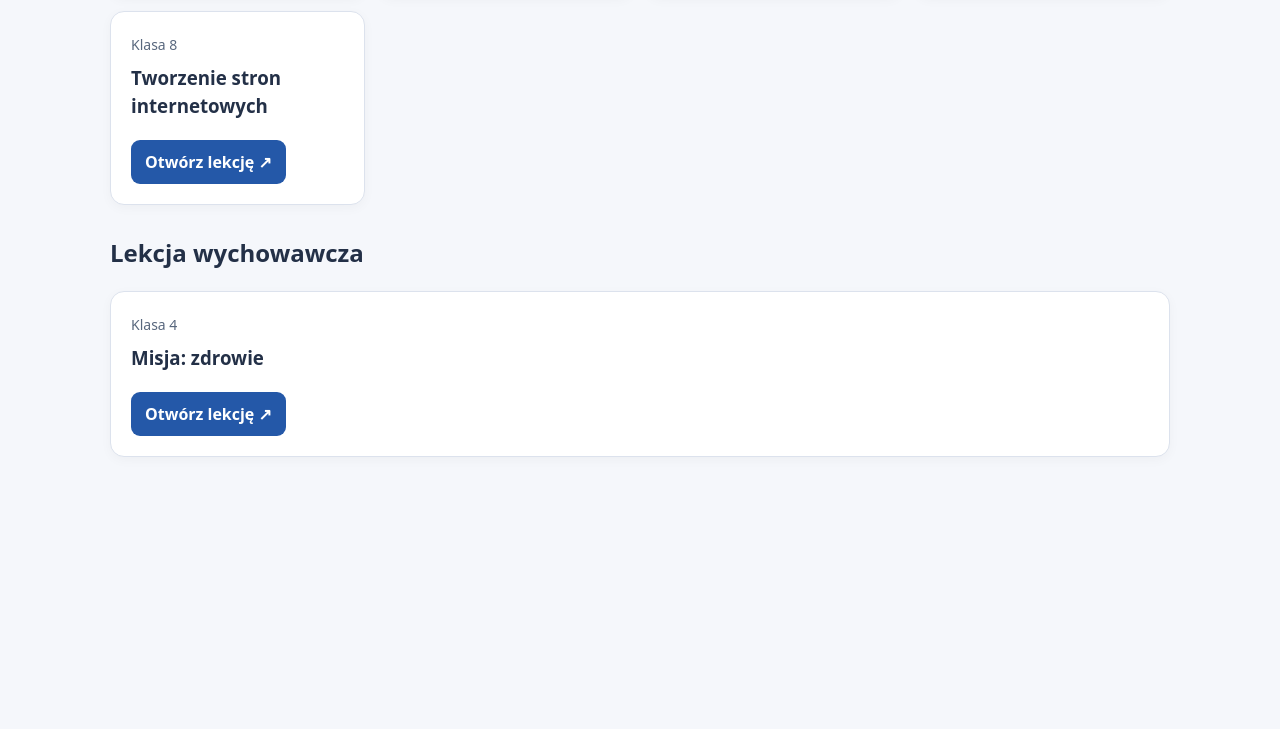
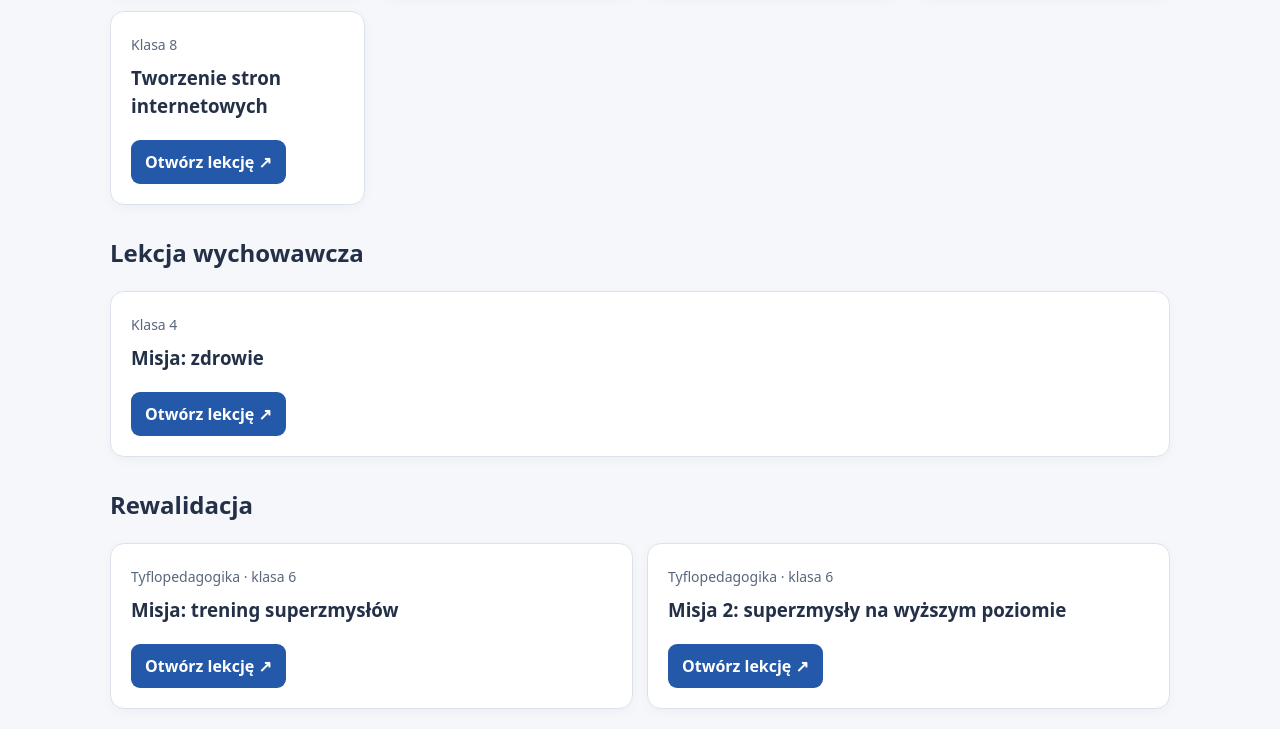
Before and after one commit to kopernikerasmus/francuski-klasa7-jedzenie, a plain HTML site: page katalog.html in a window 1280 px wide. Shown: the part 1257-1986 px from the top of the page. Before the commit the page ends 1734 px from the top, so only its background shows below. Drawn offline with Linux system fonts and the light colour scheme; no server answers.

Commit message:
Add files via upload

```diff
--- a/katalog.html
+++ b/katalog.html
@@ -110,6 +110,14 @@ a:focus-visible{outline:3px solid orange}
 </div>
 </section>
 
+<section>
+<h2>Rewalidacja</h2>
+<div class="grid">
+<article><span>Tyflopedagogika · klasa 6</span><h3>Misja: trening superzmysłów</h3><a href="misja-trening-superzmyslow-tyflopedagogika-klasa6.html" target="_blank" rel="noopener">Otwórz lekcję ↗</a></article>
+<article><span>Tyflopedagogika · klasa 6</span><h3>Misja 2: superzmysły na wyższym poziomie</h3><a href="misja-2-superzmysly-zaawansowana-klasa6.html" target="_blank" rel="noopener">Otwórz lekcję ↗</a></article>
+</div>
+</section>
+
 </div>
 </main>
 
@@ -144,6 +152,9 @@ const KNOWN={
 
  'wychowawcza-kl4-zdrowie.html':['Lekcja wychowawcza','Klasa 4','Misja: zdrowie'],
 
+ 'misja-trening-superzmyslow-tyflopedagogika-klasa6.html':['Rewalidacja','Tyflopedagogika · klasa 6','Misja: trening superzmysłów'],
+ 'misja-2-superzmysly-zaawansowana-klasa6.html':['Rewalidacja','Tyflopedagogika · klasa 6','Misja 2: superzmysły na wyższym poziomie'],
+
  'ang-kl5-6-thanksgiving-american-culture-lab.html':['Język angielski','Klasa 5–6','Thanksgiving – American Culture Lab'],
  'ang-kl5-6-halloween-english-culture-lab.html':['Język angielski','Klasa 5–6','Halloween – English Culture Lab'],
  'ang-kl5-6-guy-fawkes-day-english-culture-lab.html':['Język angielski','Klasa 5–6','Guy Fawkes’ Day – English Culture Lab']
@@ -156,6 +167,7 @@ const ORDER=[
  'Język polski',
  'Informatyka',
  'Lekcja wychowawcza',
+ 'Rewalidacja',
  'Inne przedmioty'
 ];
 
```
